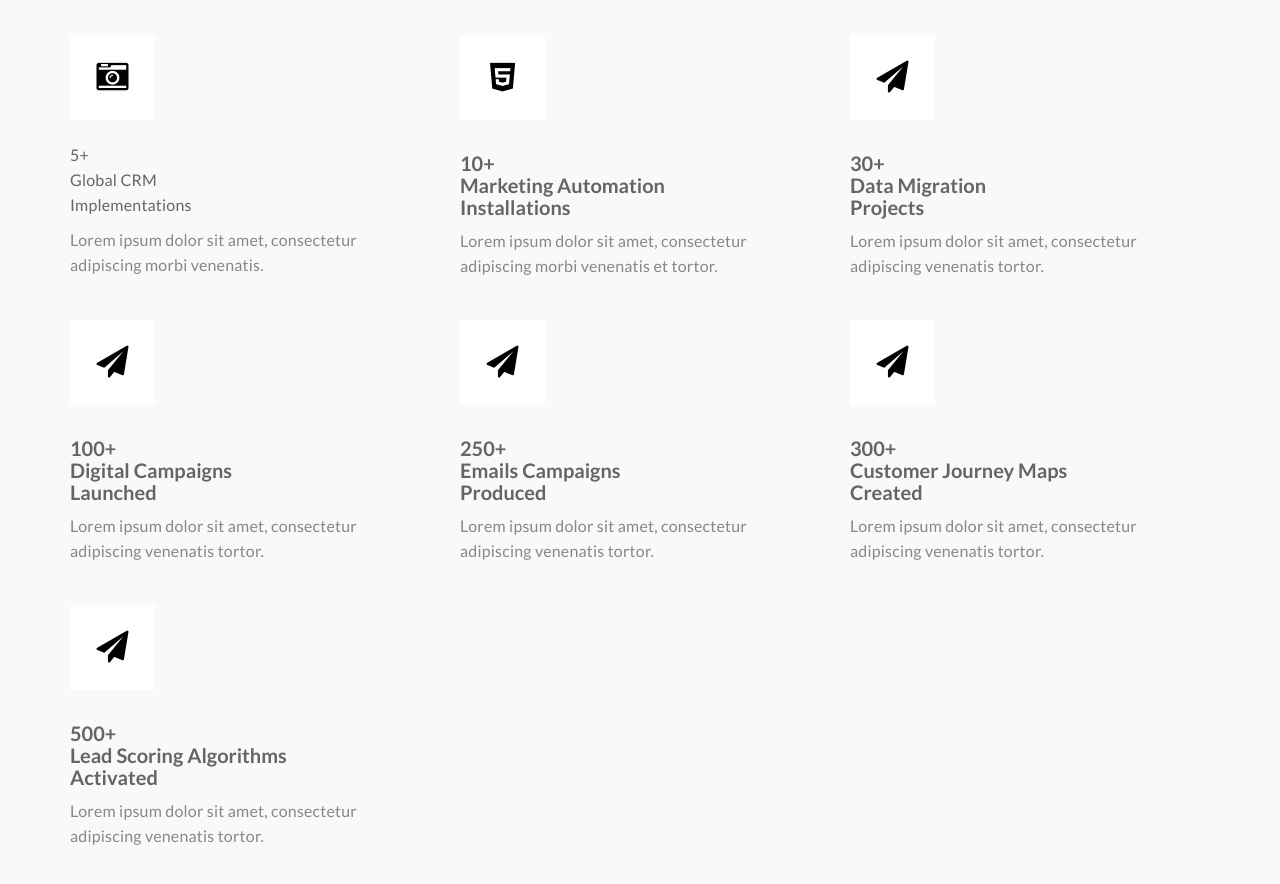
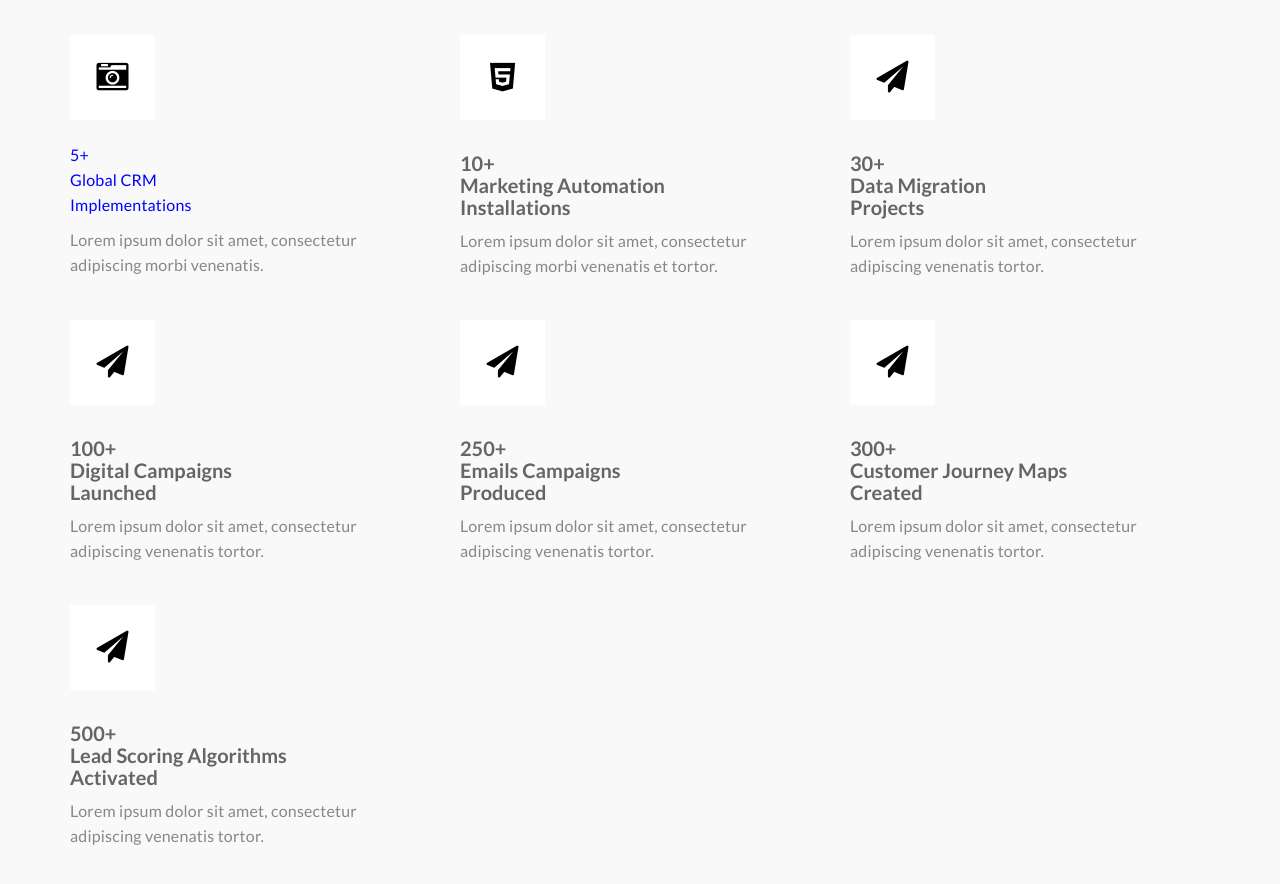
Before and after one commit to mzmarijana/Marketing-Operations, a plain HTML site: page index.html in a window 1280 px wide. Shown: the part 1753-2637 px from the top of the page. Drawn offline with Linux system fonts and the light colour scheme.

Commit message:
Update index.html

```diff
--- a/index.html
+++ b/index.html
@@ -131,7 +131,7 @@
 
 <div class="col-md-4 col-sm-4 wow fadeInUp" data-wow-delay="0.4s">
 <i class="fa fa-camera-retro"></i>
-<p style="color:#656565" font-size:"20px">5+ <br>Global CRM <br>Implementations </p>
+<p style="color:blue;" style="color:#656565"; font-size:"30px">5+ <br>Global CRM <br>Implementations </p>
 <p>Lorem ipsum dolor sit amet, consectetur adipiscing morbi venenatis.</p>
 </div>
 
```
